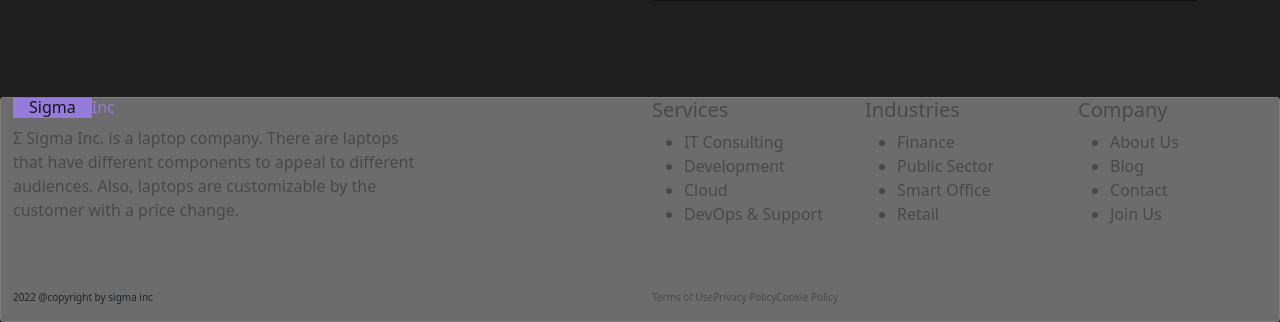
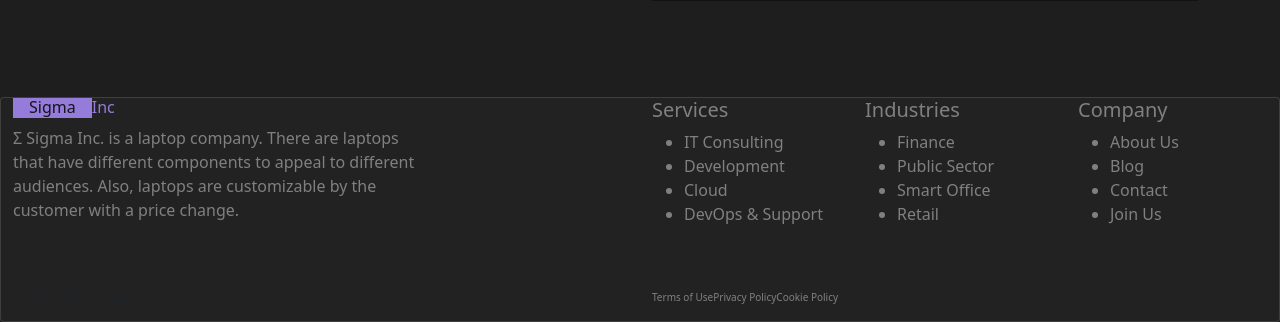
Before and after one commit to burcuesmersoy/LaptopProviderWebsite, a PHP site: page /detail.php?id=1 in a window 1280 px wide. Shown: the part 961-1283 px from the top of the page. Run offline with PHP 8.4, Linux system fonts and the light colour scheme; data that the repository does not hold is empty.

Commit message:
footerdaki renkler değişti

```diff
--- a/detail.php
+++ b/detail.php
@@ -397,7 +397,7 @@ $echo = $result->fetch_array();
 <br>
 <br>
 <!---FOOTER-->
-<div class="card container-fluid" style="background-color: #6c6c6c;border: 1px solid rgb(255 255 255 / 13%);">
+<div class="card container-fluid" style="background-color: #222222;border: 1px solid rgb(255 255 255 / 13%);">
     <div class="row mb-4 ">
         <div class="col-md-4 col-sm-11 col-xs-11">
             <div class="footer-text pull-left">
@@ -405,7 +405,7 @@ $echo = $result->fetch_array();
                     <h1 class="font-weight-bold mr-2 px-3" style="color:#16151a; background-color:#957bda"> Sigma </h1>
                     <h1 style="color: #957bda">Inc</h1>
                 </div>
-                <p class="card-text" style="color: #494949;">Σ Sigma Inc. is a laptop company. There are laptops that
+                <p class="card-text" style="color: gray;">Σ Sigma Inc. is a laptop company. There are laptops that
                     have different components to appeal to different audiences. Also, laptops are customizable by the
                     customer with a price change.</p>
                 <div class="social mt-2 mb-3"><i class="fa fa-facebook-official fa-lg"></i> <i
@@ -414,7 +414,7 @@ $echo = $result->fetch_array();
             </div>
         </div>
         <div class="col-md-2 col-sm-1 col-xs-1 mb-2"></div>
-        <div class="col-md-2 col-sm-4 col-xs-4 " style="color: #494949;">
+        <div class="col-md-2 col-sm-4 col-xs-4 " style="color: gray;">
             <h5 class="heading">Services</h5>
             <ul>
                 <li>IT Consulting</li>
@@ -423,7 +423,7 @@ $echo = $result->fetch_array();
                 <li>DevOps & Support</li>
             </ul>
         </div>
-        <div class="col-md-2 col-sm-4 col-xs-4" style="color: #494949;">
+        <div class="col-md-2 col-sm-4 col-xs-4" style="color: gray;">
             <h5 class="heading">Industries</h5>
             <ul class="card-text">
                 <li>Finance</li>
@@ -432,7 +432,7 @@ $echo = $result->fetch_array();
                 <li>Retail</li>
             </ul>
         </div>
-        <div class="col-md-2 col-sm-4 col-xs-4" style="color: #494949;">
+        <div class="col-md-2 col-sm-4 col-xs-4" style="color: gray;">
             <h5 class="heading">Company</h5>
             <ul class="card-text">
                 <li>About Us</li>
@@ -446,10 +446,10 @@ $echo = $result->fetch_array();
     <div class="row" style="font-size:10px;">
         <div class="col-md-6 col-sm-6 col-xs-6">
             <div class="pull-left">
-                <p><i class="fa fa-copyright" style="color: #494949;"></i> 2022 @copyright by sigma inc</p>
+                <p><i class="fa fa-copyright" style="color: gray;"></i> 2022 @copyright by sigma inc</p>
             </div>
         </div>
-        <div class="col-md-6 col-sm-6 col-xs-6" style="color: #494949;">
+        <div class="col-md-6 col-sm-6 col-xs-6" style="color: gray;">
             <div class="pull-right mr-4 d-flex policy">
                 <div>Terms of Use</div>
                 <div>Privacy Policy</div>
```
